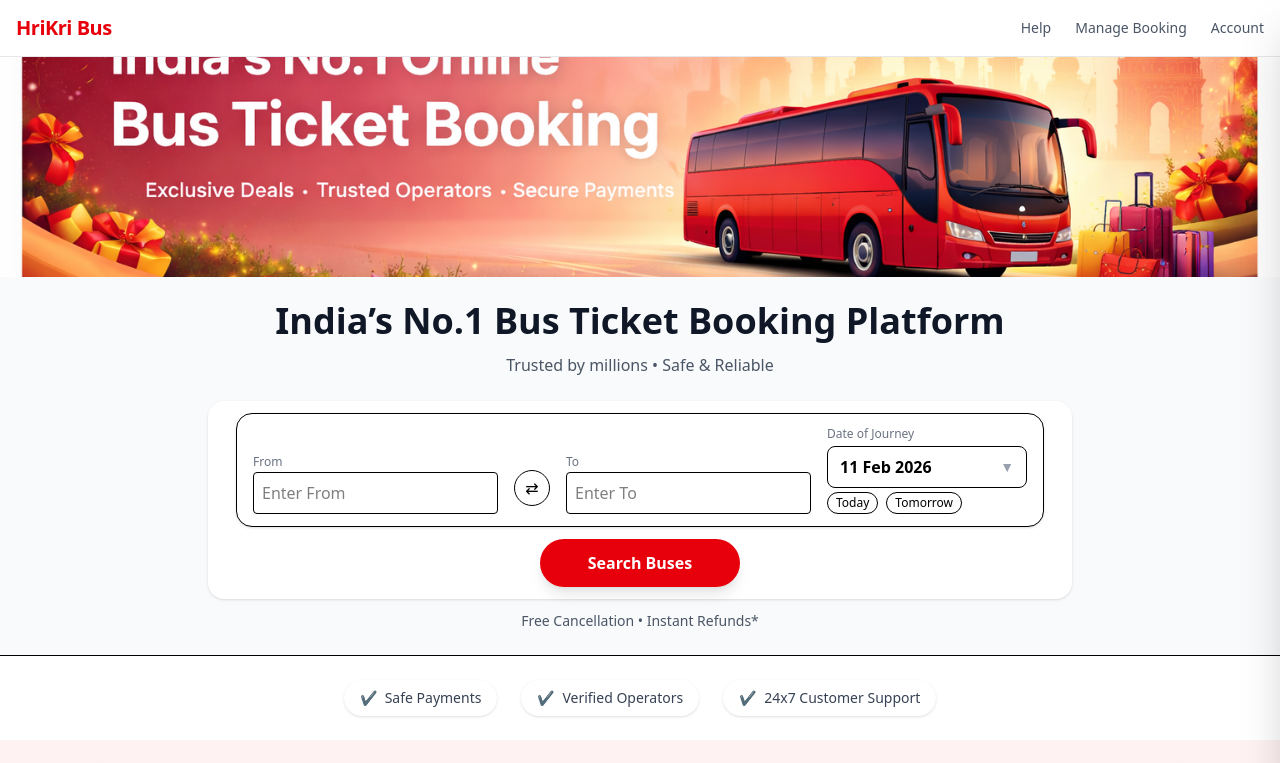
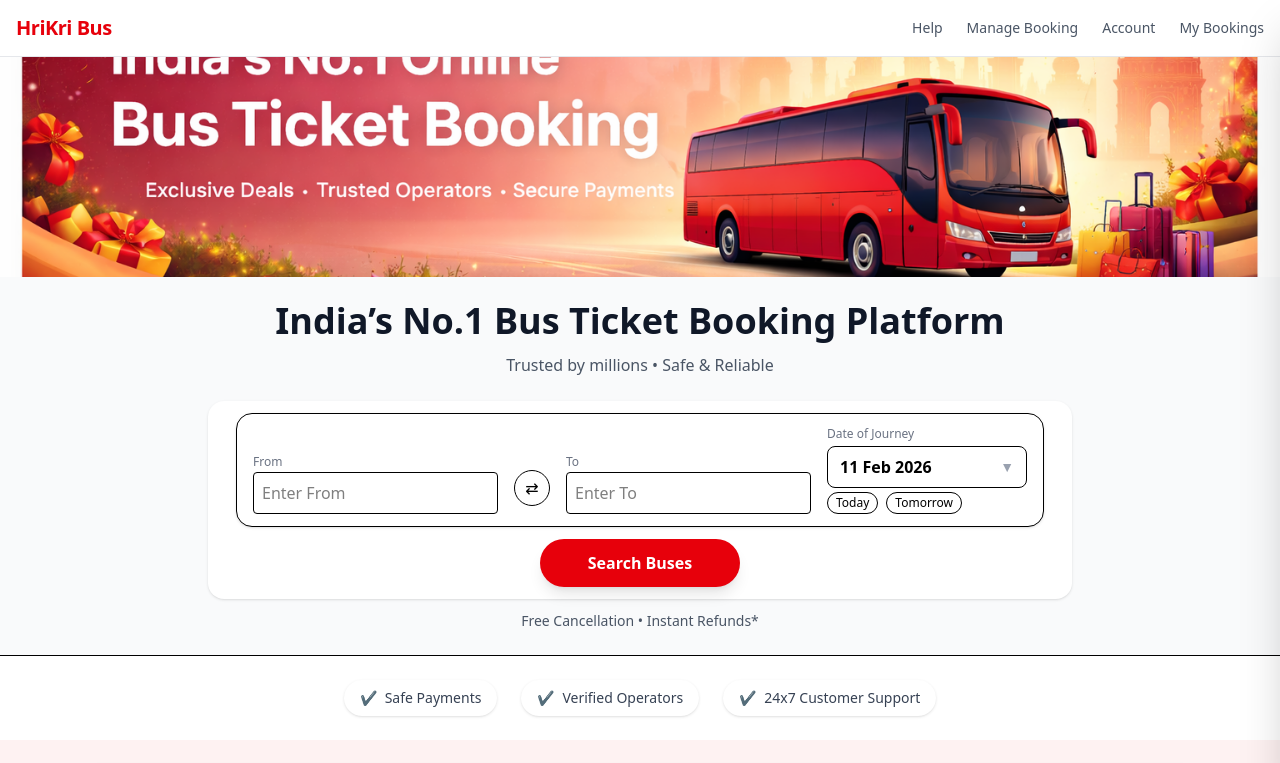
Before and after one commit to anmolbansal08/bus-booking-mern, a React (Vite) app in the folder frontend-vite/: page / in a window 1280 px wide. Shown: the top 763 px of the page. Built offline with nearby package versions, Linux system fonts and the light colour scheme; sample sign-in values are in the browser's storage.

Commit message:
in middle of View Bookings

```diff
--- a/frontend-vite/src/components/Navbar.jsx
+++ b/frontend-vite/src/components/Navbar.jsx
@@ -28,9 +28,12 @@ export default function Navbar() {
               Help
             </button>
 
-            <button className="hover:text-red-600">
-              Manage Booking
-            </button>
+<Link
+  to="/manage-ticket?action=search"
+  className="hover:text-red-600"
+>
+  Manage Booking
+</Link>
 
             {/* Account entry point (ALWAYS available) */}
             <button
@@ -39,6 +42,14 @@ export default function Navbar() {
             >
               Account
             </button>
+            {user && (
+  <Link
+    to="/my-bookings"
+    className="hover:text-red-600"
+  >
+    My Bookings
+  </Link>
+)}
             {user?.role === "ADMIN" && (
   <Link
     to="/admin"
--- a/frontend-vite/src/pages/MyBookings.jsx
+++ b/frontend-vite/src/pages/MyBookings.jsx
@@ -7,22 +7,21 @@ export default function MyBookings() {
   const [bookings, setBookings] = useState([]);
   const navigate = useNavigate();
 
-const email = localStorage.getItem("bookingEmail");
-if (!email) {
-  return (
-    <div className="text-center mt-20">
-      <p className="text-gray-600">
-        Please make a booking or login to view bookings
-      </p>
-    </div>
+  const [user] = useState(() =>
+  JSON.parse(localStorage.getItem("user"))
 );
+
+  useEffect(() => {
+    if (!user) {
+      navigate("/");
+      return;
     }
-useEffect(() => {
+
     api
-    .get("/bookings/my", { params: { email } })
+      .get("/bookings/my") // ✅ no email param
       .then(res => setBookings(res.data))
       .catch(console.error);
-}, [email]);
+  }, [user]);
 
   if (!bookings.length) {
     return (
@@ -37,6 +36,7 @@ useEffect(() => {
       </div>
     );
   }
+
   const handleCancelSuccess = (bookingId) => {
     setBookings(prev =>
       prev.map(b =>
@@ -46,6 +46,7 @@ const handleCancelSuccess = (bookingId) => {
       )
     );
   };
+
   return (
     <div className="max-w-5xl mx-auto mt-8 px-4">
       <h2 className="text-xl font-semibold mb-6">My Bookings</h2>
```
Also changed, not shown: 1 other file (tests, documents, lock files or other folders). Lines whose indentation alone changed are shown as unchanged.
